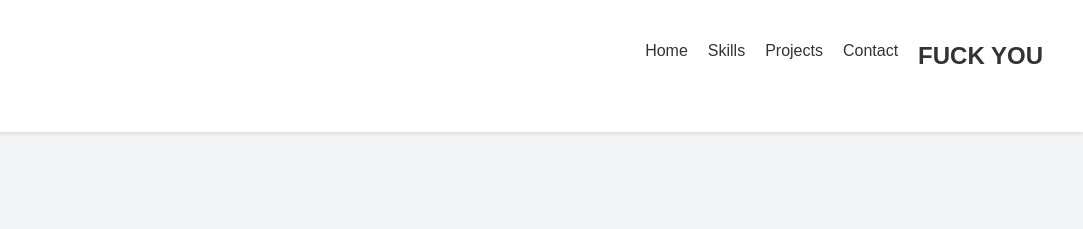
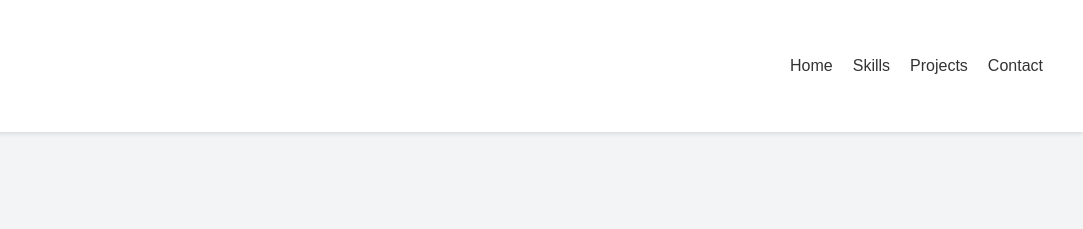
Before and after one commit to saumyasingh107/Josh-Technologies-Assignment, a plain HTML site: page index.html in a window 1280 px wide. Shown: the top 229 px of the page, 197-1280 px from the left. Drawn offline with Linux system fonts and the light colour scheme.

Commit message:
Checking commit

```diff
--- a/index.html
+++ b/index.html
@@ -17,7 +17,6 @@
         <li><a href="#skills">Skills</a></li>
         <li><a href="#projects">Projects</a></li>
         <li><a href="#contact">Contact</a></li>
-        <h1> FUCK YOU</h1>
       </ul>
     </div>
   </nav>
```
